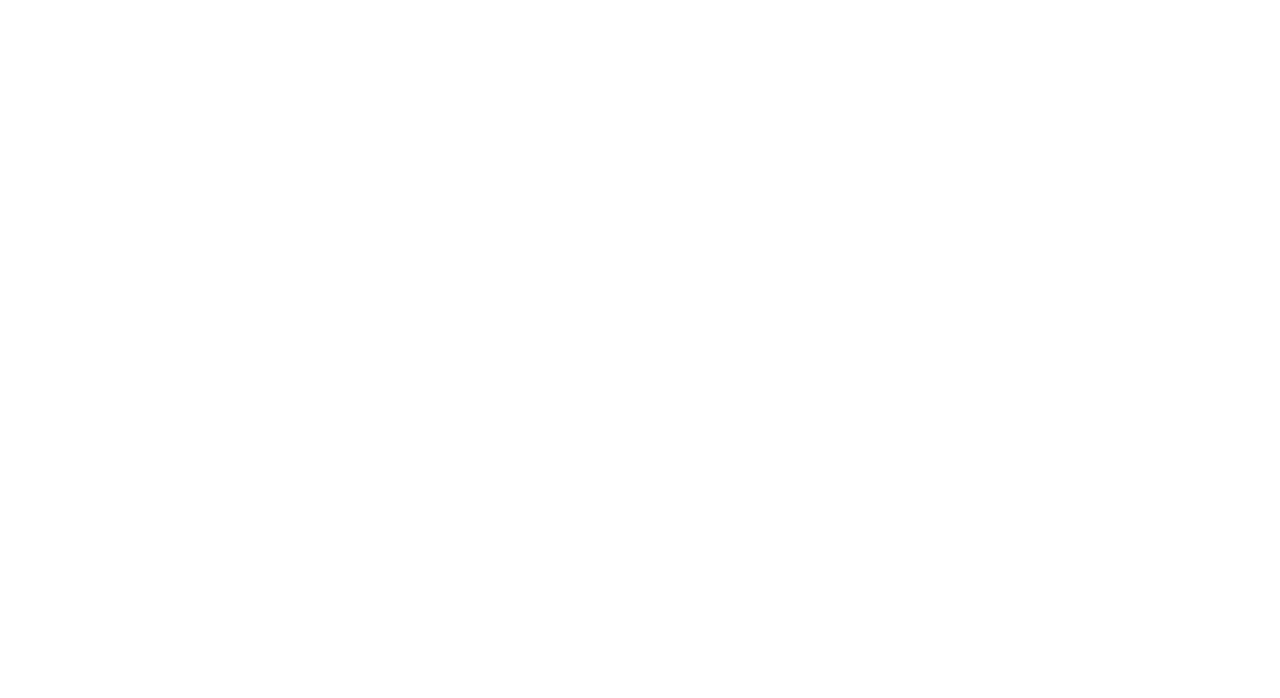
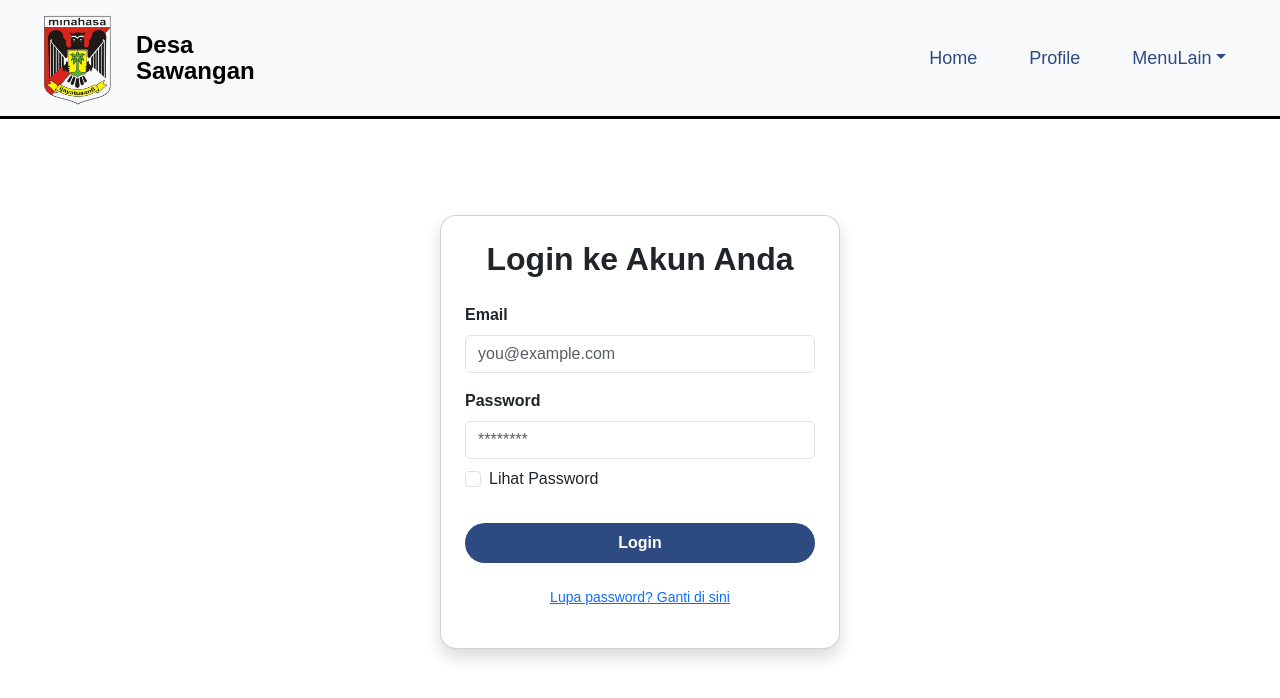
Before and after one commit to herrikurniawann/websiteDesaSawangan, a React (Vite) app: page /login in a window 1280 px wide. Before the commit this address had no page. Shown: the top 698 px of the page. Built offline with nearby package versions, Linux system fonts and the light colour scheme.

Commit message:
update feature

```diff
--- a/src/App.css
+++ b/src/App.css
@@ -33,9 +33,8 @@ img {
   background-color: #2d4b81;
 }
 
-/* HeadingOne Styles */
 .headingOne {
-  height: 100vh; /* Menggunakan vh daripada dvh untuk kompatibilitas lebih luas */
+  height: 100vh;
   overflow: hidden;
   position: relative;
 }
@@ -73,7 +72,6 @@ img {
   font-size: 20px;
 }
 
-/* HeadingTwo Styles */
 .content-HeadingTwo {
   width: 100%;
   max-width: 1200px;
@@ -92,7 +90,6 @@ img {
   object-fit: contain;
 }
 
-/* HeadingThree Styles */
 .HeadingThree {
   background-color: #2d4b81;
   color: #d4ddee;
@@ -120,7 +117,6 @@ img {
   margin-right: 30px;
 }
 
-/* Maps Styles */
 .content-maps {
   width: 100%;
   max-width: 1200px;
@@ -136,6 +132,27 @@ img {
 .map-container {
   width: 100%;
   overflow: hidden;
+}
+
+.card {
+  width: 80%;
+
+}
+
+.btn-submit {
+  background-color: #2d4b81;
+  color: white;
+  border-radius: 20px;
+  border: none;
+  transition: 0.2s;
+  padding: 10px 20px;
+}
+
+.btn-submit:hover {
+  background-color: #ffff;
+  color: #2d4b81;
+  transition: 0.2s;
+  border: 1px solid #2d4b81;
 }
 
 iframe {
--- a/src/App.jsx
+++ b/src/App.jsx
@@ -5,6 +5,8 @@ import Profile from "./pages/profile";
 import Infografis from "./pages/inforgrafis";
 import Berita from "./pages/berita";
 import ELapor from "./pages/eLapor";
+import Login from "./pages/login";
+import Admin from "./pages/admin";
 
 function App() {
   return (
@@ -15,6 +17,8 @@ function App() {
         <Route path="/infografis" element={<Infografis />} />
         <Route path="/berita" element={<Berita />} />
         <Route path="/eLapor" element={<ELapor />} />
+        <Route path="/login" element={<Login />} />
+        <Route path="/admin" element={<Admin />} />
       </Routes>
     </Router>
   );
--- a/src/components/navbar.jsx
+++ b/src/components/navbar.jsx
@@ -76,6 +76,11 @@ function Navbar() {
                       E-Lapor
                     </a>
                   </li>
+                  <li>
+                    <a className="dropdown-item" href="#scrollspyHeading5" onClick={() => navigate("/login")}>
+                      Masuk Admin
+                    </a>
+                  </li>
                 </ul>
               </li>
             </ul>
--- /dev/null
+++ b/src/pages/admin.jsx
@@ -0,0 +1,11 @@
+import React from "react";
+
+function Admin() {
+    return (
+        <div className="admin">
+            <h1>ini adalah admin</h1>
+        </div>
+    );
+}
+
+export default Admin;
--- /dev/null
+++ b/src/pages/login.jsx
@@ -0,0 +1,174 @@
+import React, { useState } from "react";
+import Navbar from "../components/navbar.jsx";
+import { useNavigate } from "react-router-dom";
+
+function Login() {
+  const [formType, setFormType] = useState("login");
+  const [email, setEmail] = useState("");
+  const [password, setPassword] = useState("");
+  const [oldPassword, setOldPassword] = useState("");
+  const [newPassword, setNewPassword] = useState("");
+  const navigate = useNavigate();
+
+
+  const [showPassword, setShowPassword] = useState(false);
+  const [showOldPassword, setShowOldPassword] = useState(false);
+  const [showNewPassword, setShowNewPassword] = useState(false);
+
+  const handleLogin = (e) => {
+    e.preventDefault();
+    alert(`Login dengan email: ${email} dan password: ${password}`);
+    navigate("/admin");
+  };
+
+  const handleChangePassword = (e) => {
+    e.preventDefault();
+    alert(`Password berhasil diubah dari ${oldPassword} ke ${newPassword}`);
+  };
+
+  return (
+    <>
+      <Navbar />
+      <div className="vh-100 d-flex justify-content-center align-items-center bg-gradient">
+        <div
+          className="card shadow p-4 rounded-4 mx-auto"
+          style={{ maxWidth: "400px" }}
+        >
+          <h2 className="text-center mb-4 fw-bold">
+            {formType === "login" ? "Login ke Akun Anda" : "Ganti Password"}
+          </h2>
+          <form
+            onSubmit={formType === "login" ? handleLogin : handleChangePassword}
+          >
+            {formType === "login" && (
+              <>
+                <div className="mb-3">
+                  <label className="form-label fw-semibold">Email</label>
+                  <input
+                    type="email"
+                    className="form-control"
+                    value={email}
+                    onChange={(e) => setEmail(e.target.value)}
+                    required
+                    placeholder="you@example.com"
+                  />
+                </div>
+
+                <div className="mb-3">
+                  <label className="form-label fw-semibold">Password</label>
+                  <input
+                    type={showPassword ? "text" : "password"}
+                    className="form-control"
+                    value={password}
+                    onChange={(e) => setPassword(e.target.value)}
+                    required
+                    placeholder="********"
+                  />
+                  <div className="form-check mt-2">
+                    <input
+                      type="checkbox"
+                      className="form-check-input"
+                      id="showPassword"
+                      checked={showPassword}
+                      onChange={() => setShowPassword(!showPassword)}
+                    />
+                    <label className="form-check-label" htmlFor="showPassword">
+                      Lihat Password
+                    </label>
+                  </div>
+                </div>
+              </>
+            )}
+
+            {formType === "change" && (
+              <>
+                <div className="mb-3">
+                  <label className="form-label fw-semibold">
+                    Password Lama
+                  </label>
+                  <input
+                    type={showOldPassword ? "text" : "password"}
+                    className="form-control"
+                    value={oldPassword}
+                    onChange={(e) => setOldPassword(e.target.value)}
+                    required
+                    placeholder="********"
+                  />
+                  <div className="form-check mt-2">
+                    <input
+                      type="checkbox"
+                      className="form-check-input"
+                      id="showOldPassword"
+                      checked={showOldPassword}
+                      onChange={() => setShowOldPassword(!showOldPassword)}
+                    />
+                    <label
+                      className="form-check-label"
+                      htmlFor="showOldPassword"
+                    >
+                      Lihat Password Lama
+                    </label>
+                  </div>
+                </div>
+
+                <div className="mb-3">
+                  <label className="form-label fw-semibold">
+                    Password Baru
+                  </label>
+                  <input
+                    type={showNewPassword ? "text" : "password"}
+                    className="form-control"
+                    value={newPassword}
+                    onChange={(e) => setNewPassword(e.target.value)}
+                    required
+                    placeholder="********"
+                  />
+                  <div className="form-check mt-2">
+                    <input
+                      type="checkbox"
+                      className="form-check-input"
+                      id="showNewPassword"
+                      checked={showNewPassword}
+                      onChange={() => setShowNewPassword(!showNewPassword)}
+                    />
+                    <label
+                      className="form-check-label"
+                      htmlFor="showNewPassword"
+                    >
+                      Lihat Password Baru
+                    </label>
+                  </div>
+                </div>
+              </>
+            )}
+
+            <button
+              type="submit"
+              className="btn-submit w-100 py-2 mt-3 fw-bold"
+            >
+              {formType === "login" ? "Login" : "Simpan Password Baru"}
+            </button>
+          </form>
+
+          <p
+            className="text-center mt-4 text-primary"
+            style={{
+              cursor: "pointer",
+              textDecoration: "underline",
+              fontSize: "14px",
+            }}
+            onClick={() =>
+              setFormType(formType === "login" ? "change" : "login")
+            }
+          >
+            {formType === "login"
+              ? "Lupa password? Ganti di sini"
+              : "Kembali ke Login"}
+          </p>
+        </div>
+      </div>
+    </>
+  );
+}
+
+export default Login;
```
